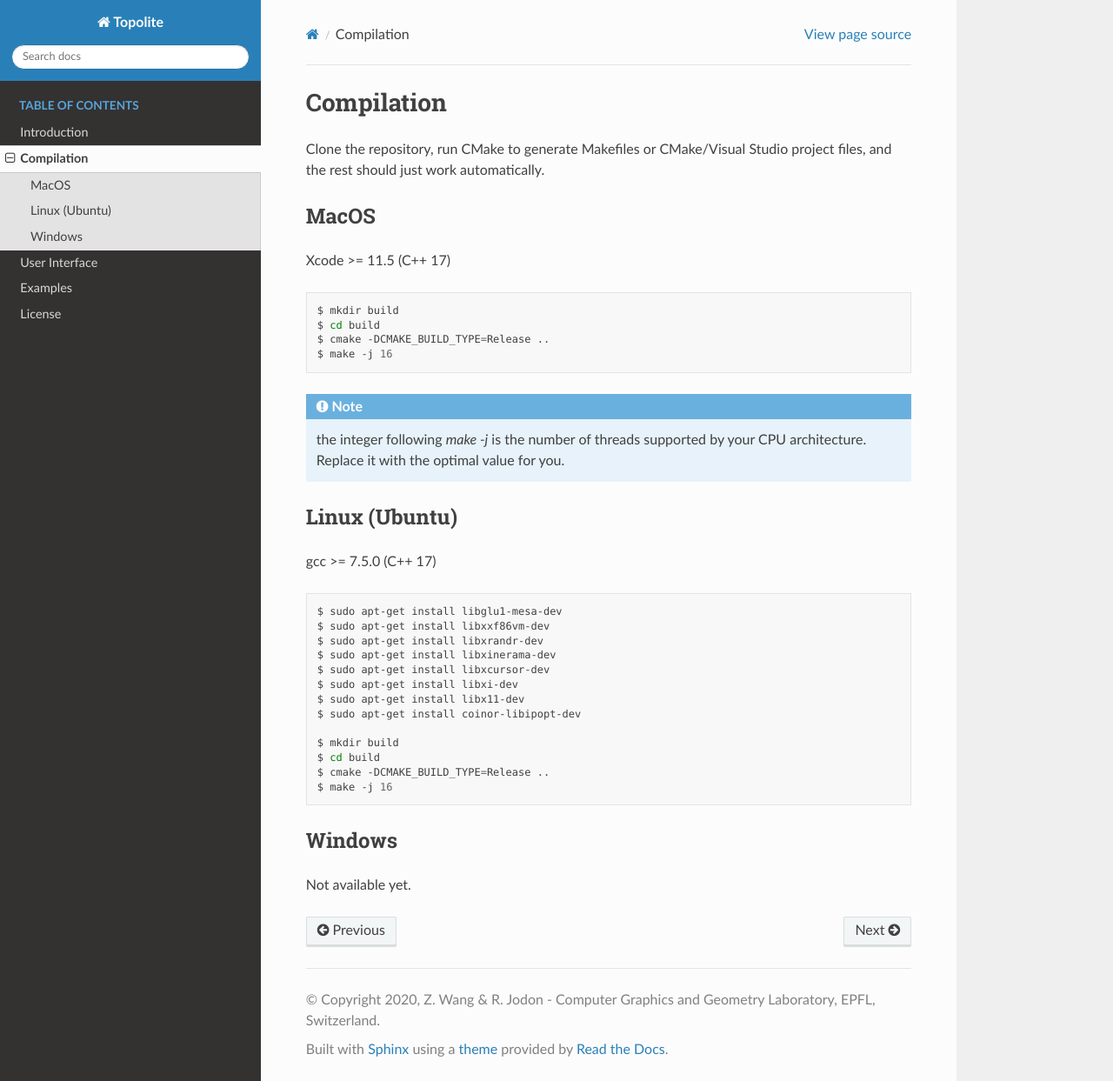
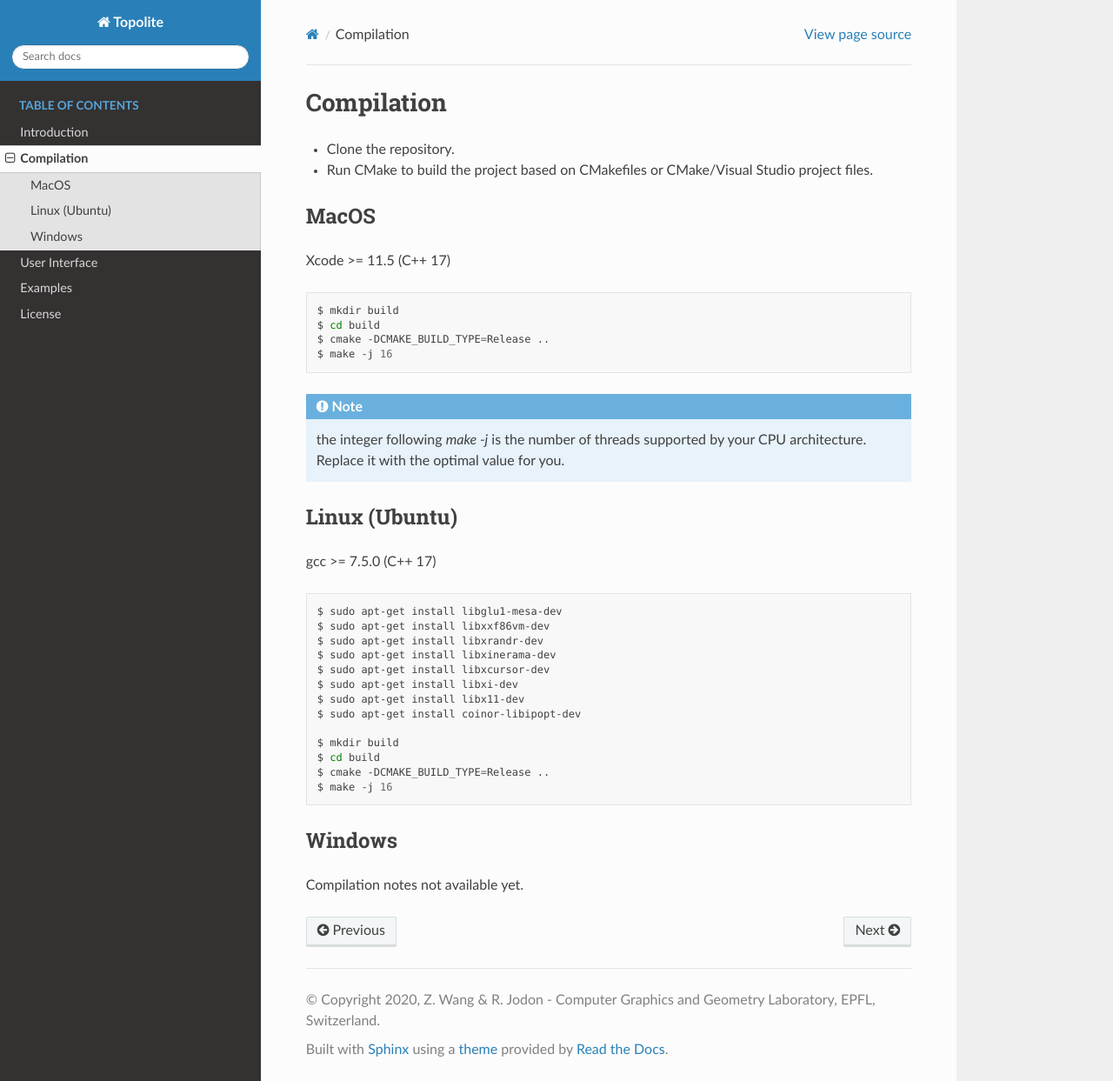
Before and after one commit to EPFL-LGG/TopoLite, a Sphinx documentation site: the page built from docs/source/usage/compilation.rst, in a window 1280 px wide and 1243 px high. Shown: the whole window at 87% size. Built offline with Sphinx 7.4.7 and the Read the Docs theme 2.0.0, drawn with Linux system fonts in a browser that asks for light colours.

Commit message:
Update compilation notes

```diff
--- a/docs/source/usage/compilation.rst
+++ b/docs/source/usage/compilation.rst
@@ -1,7 +1,8 @@
 Compilation
 ===========
 
-Clone the repository, run CMake to generate Makefiles or CMake/Visual Studio project files, and the rest should just work automatically.
+- Clone the repository.
+- Run CMake to build the project based on CMakefiles or CMake/Visual Studio project files.
 
 MacOS
 -----
@@ -43,4 +44,4 @@ gcc >= 7.5.0 (C++ 17)
 Windows
 -------
 
-Not available yet.
+Compilation notes not available yet.
```
